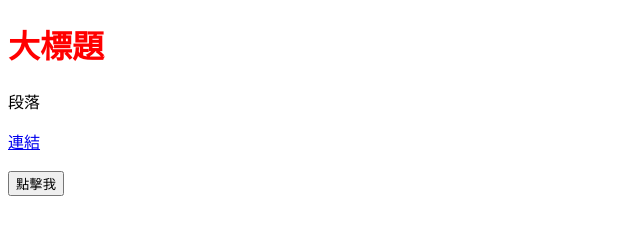
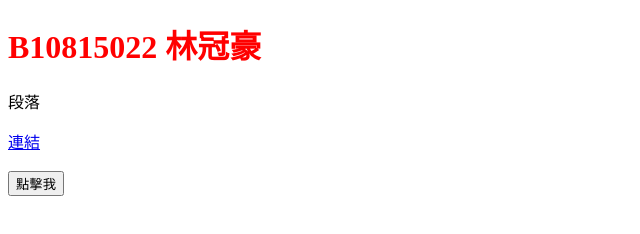
Before and after one commit to ken123183/ken123183.github.io, a plain HTML site: page index.html in a window 1280 px wide. Shown: the whole page, without its empty margins (0-640 px from the left). Drawn offline with Linux system fonts and the light colour scheme.

Commit message:
Update index.html

```diff
--- a/index.html
+++ b/index.html
@@ -2,7 +2,7 @@
 <!DOCTYPE html>
 <html>
 <head>
-<title>B10815022 林冠豪</title>
+<title>網站標題</title>
 <style>
 h1 {
   color: red;
@@ -11,7 +11,7 @@ h1 {
 </head>
 <body>
 
-<h1>大標題</h1>
+<h1>B10815022 林冠豪</h1>
 <p>段落</p>
 <a href="網址">連結</a>
 <br>
```
